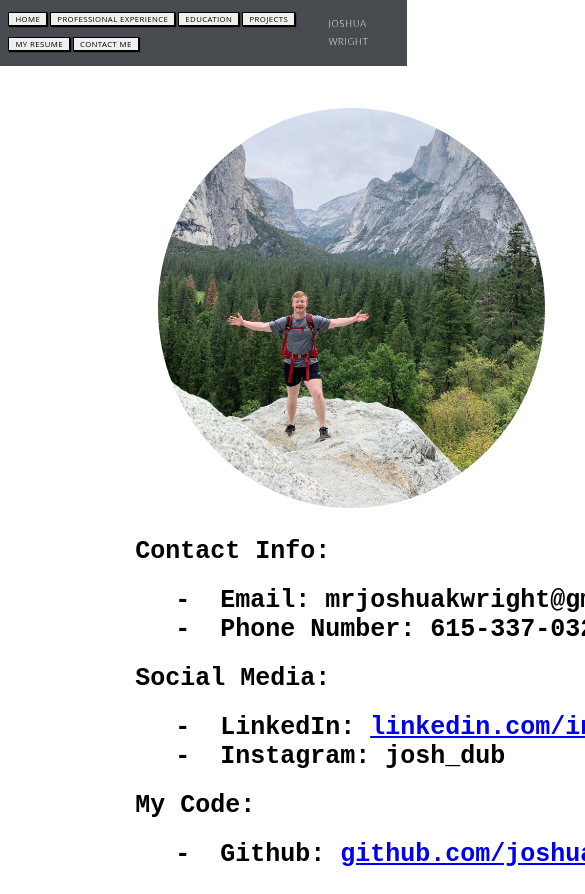
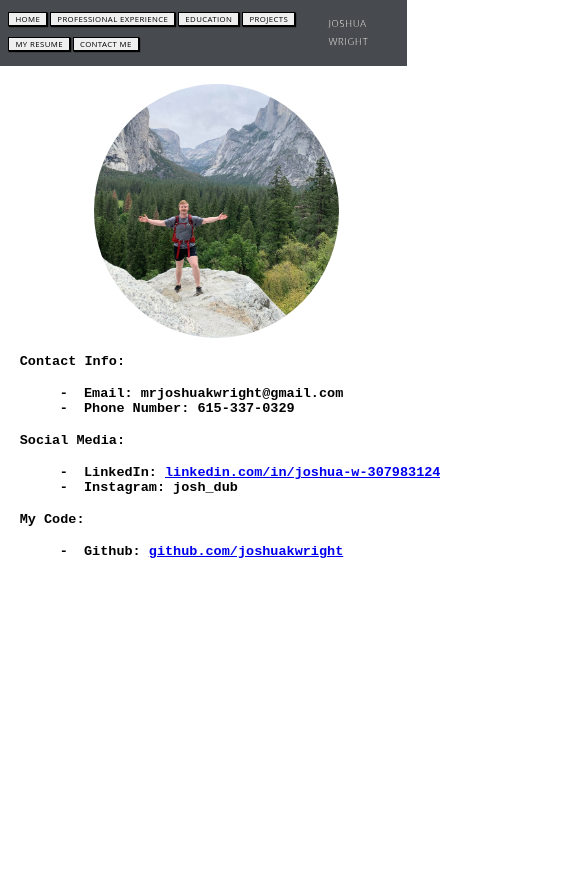
Before and after one commit to joshuakwright/Joshua-Wright-Website, a React (Create React App) app: page /#/ in a window 390 px wide. Both pictures are taken after a click on the button "CONTACT ME". Shown: the top 894 px of the page, 585 px wide, since content can reach past the window. After the commit the page ends 844 px from the top, so only its background shows below. Built offline with nearby package versions, Linux system fonts and the light colour scheme.

Commit message:
contact me page done

```diff
--- a/src/ContactMe/ContactMe.css
+++ b/src/ContactMe/ContactMe.css
@@ -1,18 +1,47 @@
 .yosemiteandme {
-    margin-top: 100px;
-    margin-left: 40%;
-    max-height: 400px;
+    display: flex;
+    margin-left: auto;
+    margin-right: auto;
+    margin-top: 17vh;
+    max-height: 40vh;
     border-radius: 100%;
 }
 
 .info {
-    font-size: 25px;
+    font-size: 3vh;
     font-family: 'Courier New', monospace;
-    margin-left: 34%;
+    margin-left: 30vw;
     white-space: pre;
 }
 
 .section-title {
-    margin-bottom: 20px;
-    margin-top: 20px;
+    margin-bottom: 2vh;
+    margin-top: 2vh;
 }
+
+@media (max-width: 1200px) {
+    .info {
+        margin-left: 20vw;
+    }
+}
+
+@media (max-width: 1000px) {
+
+
+    .info {
+        margin-left: 10vw;
+    }
+}
+
+@media (max-width: 600px) {
+    .yosemiteandme {
+        margin-top: 10vh;
+        margin-left: 22vw;
+        max-height: 30vh;
+    }
+
+    .info {
+        font-size: 1.6vh;
+        margin-left: 3vw;
+    }
+}
```
